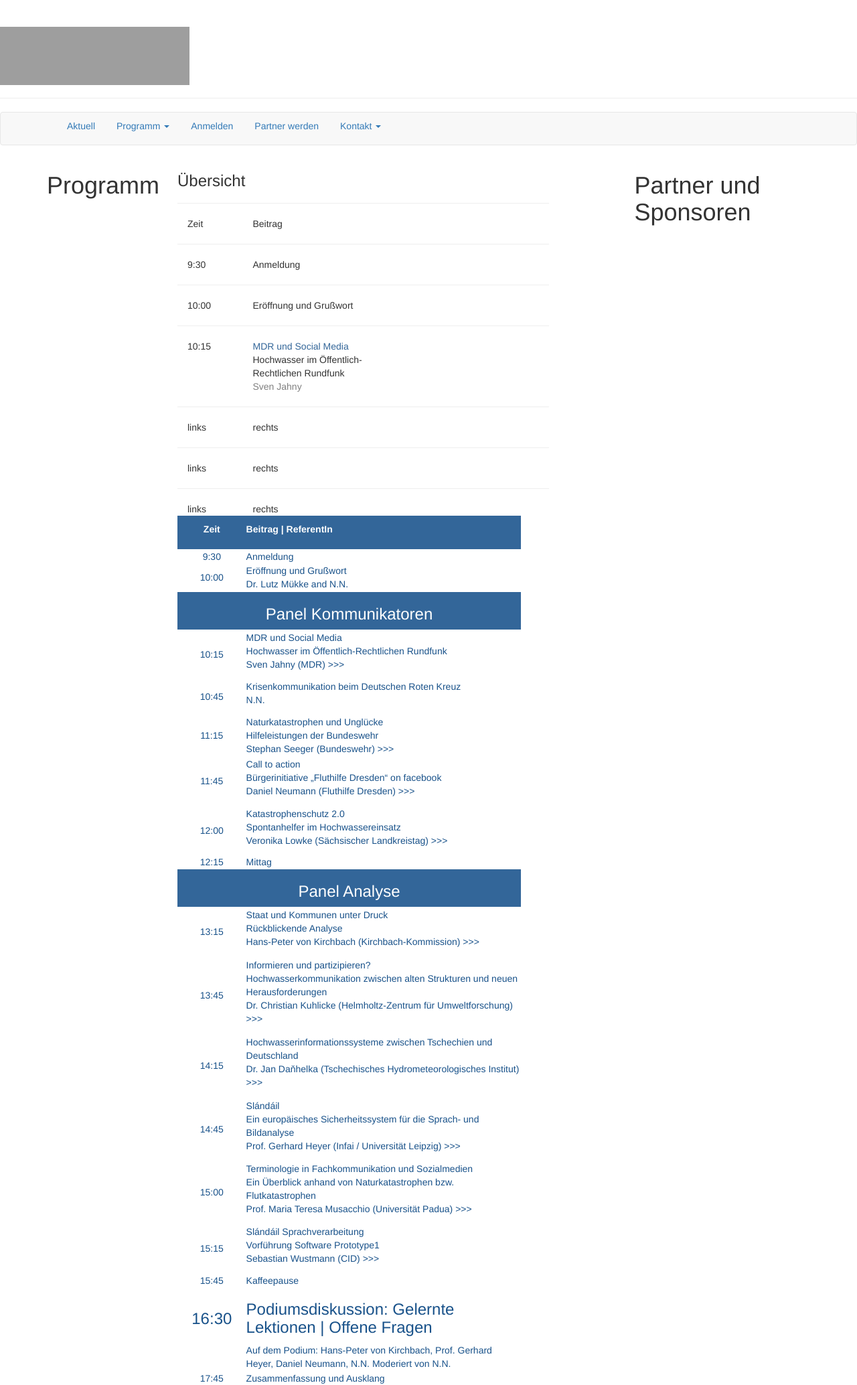
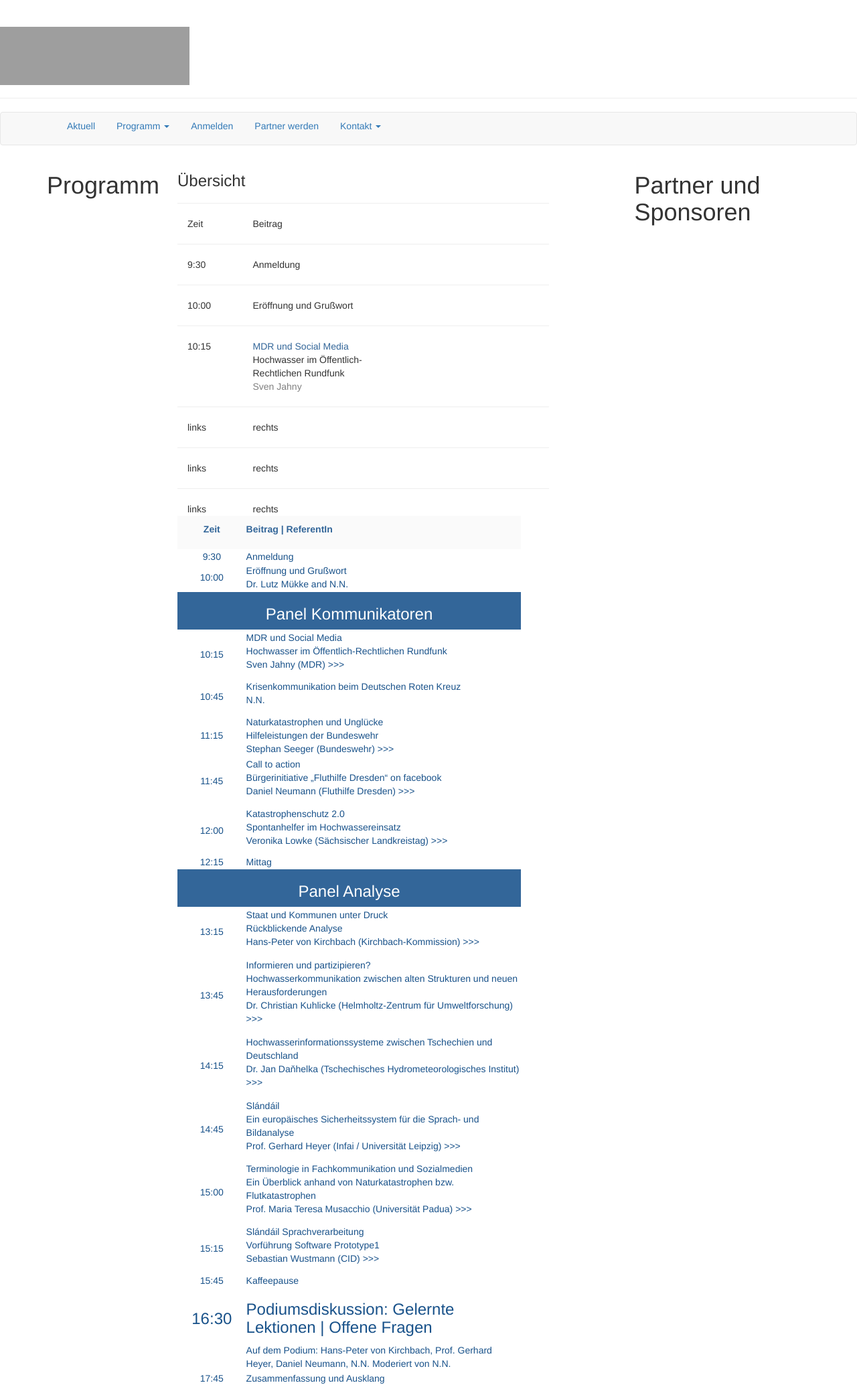
Before and after one commit to susedev/test, a Jekyll site: the page built from programm-uebersicht.html, in a window 1280 px wide. Shown: the whole page at 67% size. Built offline with Jekyll 4.4.1, drawn with Linux system fonts in a browser that asks for light colours; nearby versions of some CDN libraries; grey boxes are pictures that could not be loaded.

Commit message:
Edit from JekyllCMS

```diff
--- a/programm-uebersicht.html
+++ b/programm-uebersicht.html
@@ -71,11 +71,11 @@ Hochwasser im &Ouml;ffentlich-Rechtlichen Rundfunk<br />
 <table align="left" border="0" border-color="#FFFFFF" cellpadding="50" cellspacing="10" style="height: 1298px;" width="513">
 	<thead>
 		<tr>
-			<th scope="col" style="background-color: rgb(51, 102, 153); border-color: rgb(255, 255, 255); width: 100px; text-align: center; vertical-align: middle; height: 50px;">
-			<p><span style="color:#FFFFFF;">Zeit</span></p>
+			<th scope="col" style="background-color: rgb(250, 250, 250); border-color: rgb(255, 255, 255); width: 100px; text-align: center; vertical-align: middle; height: 50px;">
+			<p><span style="color:#336699;">Zeit</span></p>
 			</th>
-			<th scope="col" style="background-color: rgb(51, 102, 153); border-color: rgb(255, 255, 255); text-align: left; vertical-align: middle; width: 400px; height: 50px;">
-			<p><span style="color:#FFFFFF;">Beitrag | ReferentIn</span></p>
+			<th scope="col" style="background-color: rgb(250, 250, 250); border-color: rgb(255, 255, 255); text-align: left; vertical-align: middle; width: 400px; height: 50px;">
+			<p><span style="color:#336699;">Beitrag | ReferentIn</span></p>
 			</th>
 		</tr>
 	</thead>
```
